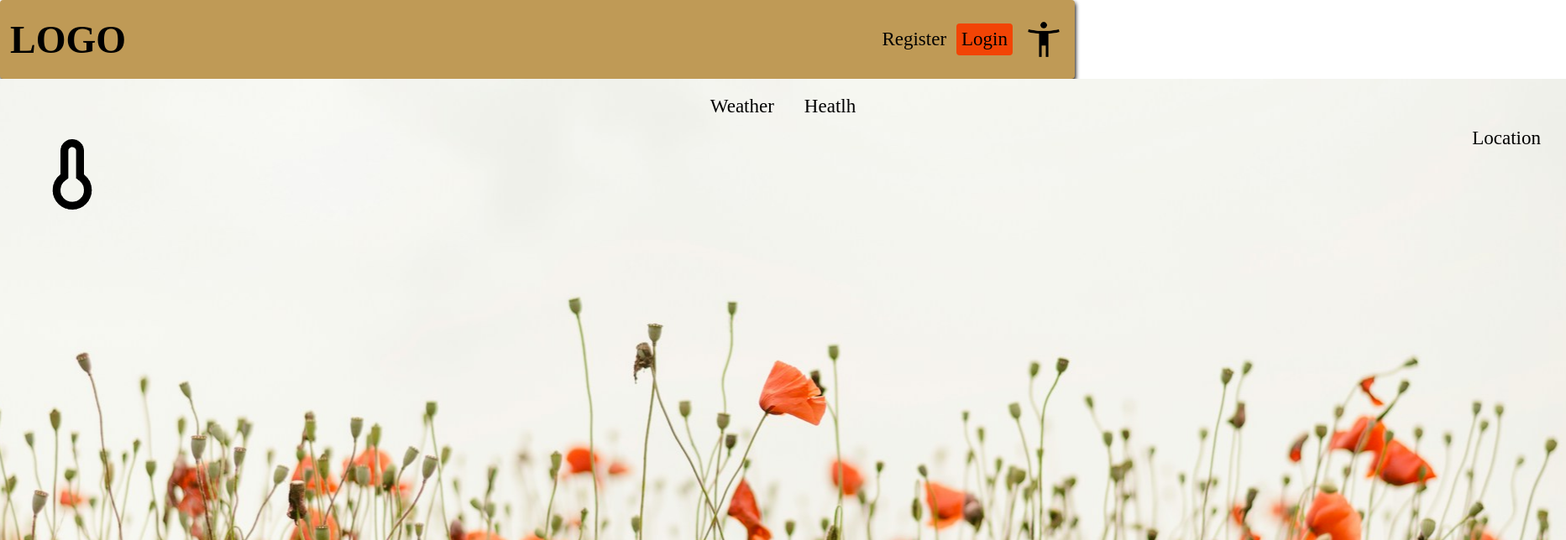
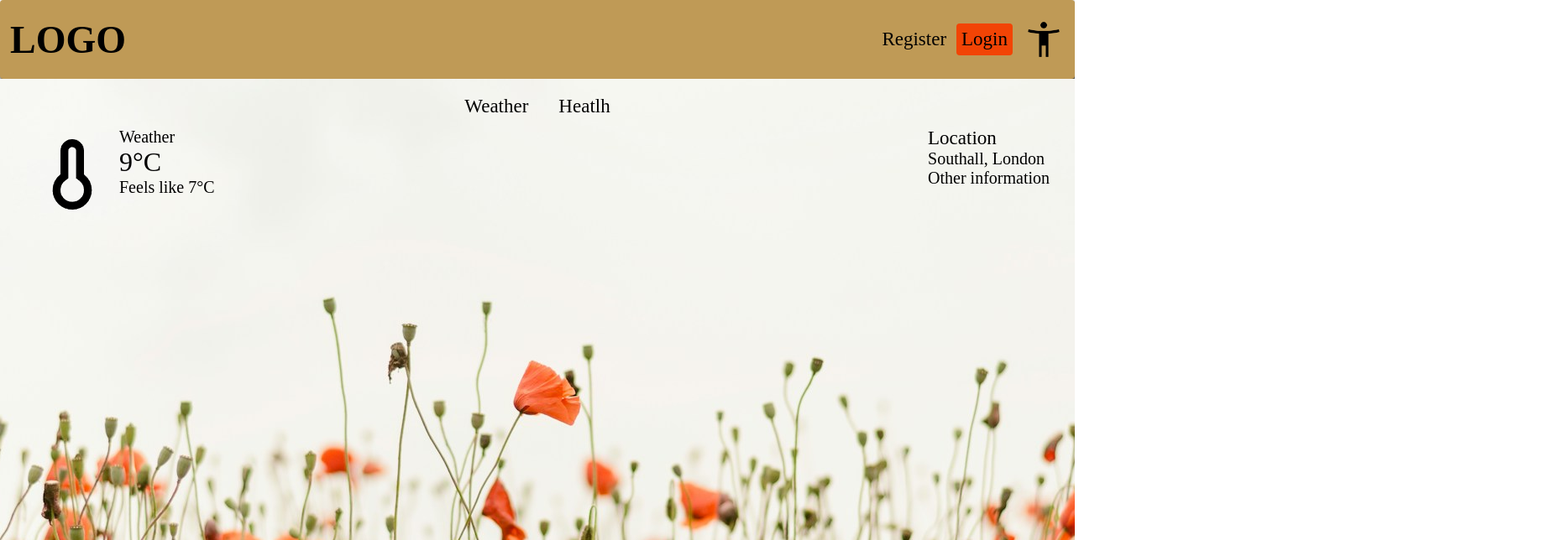
Before and after one commit to Dnash1290/mock_2, a React (Create React App) app: page /search in a window 1280 px wide. Shown: the top 644 px of the page at 84% size, 1865 px wide, since content can reach past the window. Built offline with nearby package versions, Linux system fonts and the light colour scheme.

Commit message:
weathersummary component complete

```diff
--- a/src/Components/WeatherSummary/WeatherSummary.js
+++ b/src/Components/WeatherSummary/WeatherSummary.js
@@ -3,13 +3,27 @@ import tempIcon from "../../Components/Images/Icons/thermometer.png"
 
 
 export default function WeatherSummary(){
+    const temperture = 9
+    const feel_temperture = 7
+    const location = "Southall, London"
+
     return(
         <div id="weather-summary">
-        <div>
+        <div id="weather-left-container">
             <div className="temp-icon"><img src={tempIcon} /></div>
+            <div id="weather-summary-container">
+                <div className="temp-text">Weather</div>
+                <div className="temp-text-main">{temperture}°C</div>
+                <div className="temp-text">Feels like {feel_temperture}°C</div>
 
+            </div>
         </div>
-        <div>Location</div>
+
+        <div id="weather-right-container">
+            <div>Location</div>
+            <div className="temp-text">{location}</div>
+            <div className="temp-text">Other information</div>
+            </div>
         </div>
     )
 }
--- a/src/Components/WeatherSummary/Weatherhighlight.css
+++ b/src/Components/WeatherSummary/Weatherhighlight.css
@@ -4,3 +4,15 @@
     margin-left: 30px;
     margin-right: 30px;
 }
+
+#weather-left-container{
+    display: flex;
+}
+
+.temp-text{
+    font-size: 20px;
+}
+
+.temp-text-main{
+    font-size: 32px;
+}
--- a/src/Pages/Auth/Auth.css
+++ b/src/Pages/Auth/Auth.css
@@ -50,7 +50,7 @@
     display: flex;
 
     height: 1000px;
-    width: 1865px;
+    width: auto;
     background-image: url("../../Components/Images/Home_search_banner.jpg");
     background-position: bottom;
     justify-content: center;
--- a/src/Pages/Home/Home.css
+++ b/src/Pages/Home/Home.css
@@ -2,7 +2,7 @@
     display: flex;
 
     height: 1000px;
-    width: 1865px;
+    width: auto;
     background-image: url("../../Components/Images/Home_search_banner.jpg");
     background-position: bottom;
     justify-content: center;
--- a/src/Pages/WeatherPage/WeatherPage.js
+++ b/src/Pages/WeatherPage/WeatherPage.js
@@ -4,6 +4,7 @@ import WeatherSummary from "../../Components/WeatherSummary/WeatherSummary"
 
 export default function WeatherPage(){
     return(
+
         <div className="weather-background">
         <div className="middle-flex"><a>Weather</a><a>Heatlh</a></div>
             <WeatherSummary/>
```
